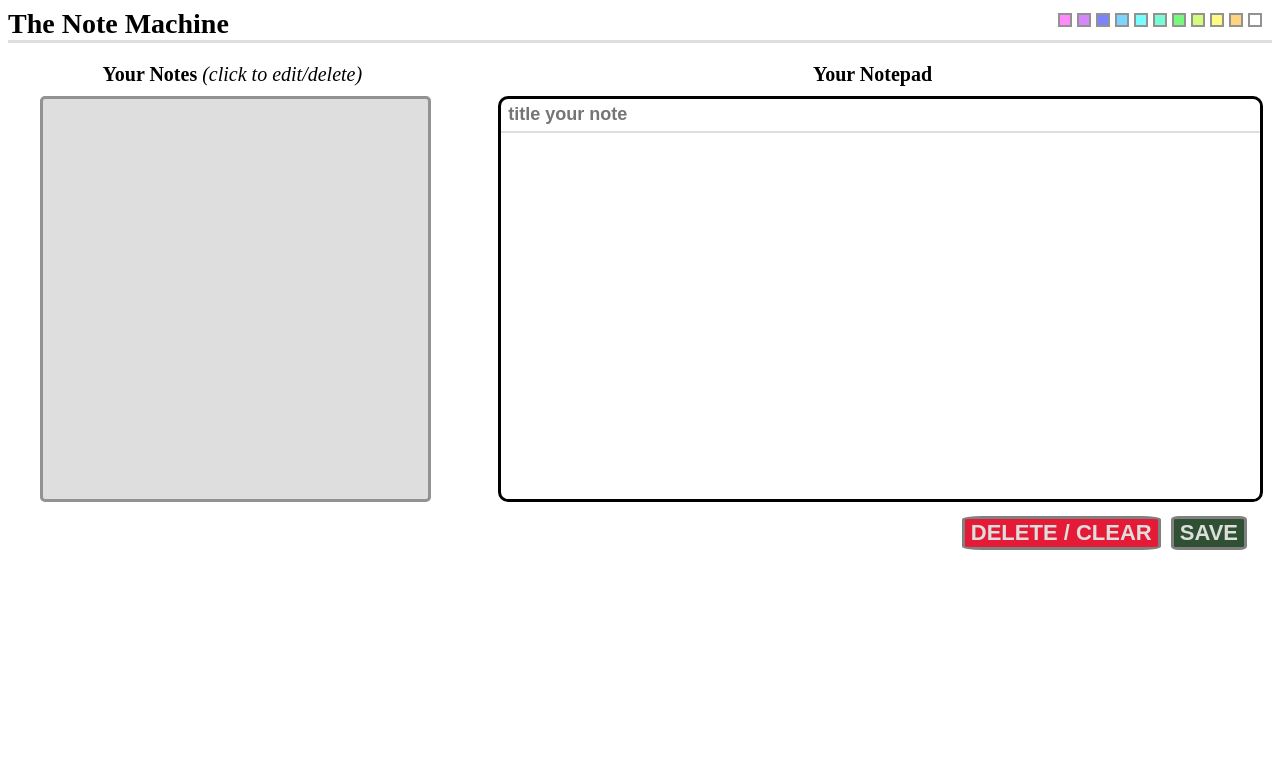
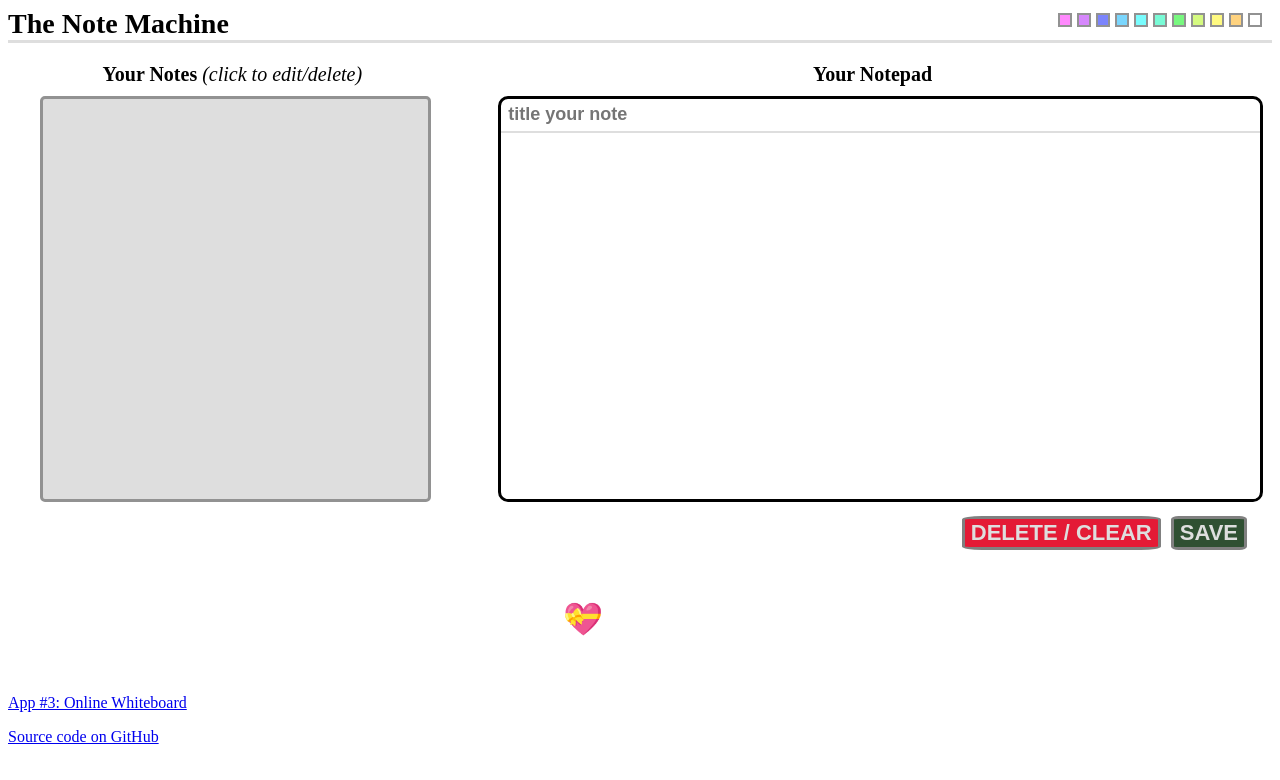
Before and after one commit to Omar8345/note-taking-app, a plain HTML site: page index.html in a window 1280 px wide. Drawn offline with nearby package versions, Linux system fonts and the light colour scheme.

Commit message:
Update index.html

```diff
--- a/index.html
+++ b/index.html
@@ -51,7 +51,13 @@
       <button id="btn-save">Save</button>
       <button id="btn-delete">Delete / Clear </button>
     </footer>
+    <h1 style="color:white; padding:40px; margin:0; text-align:center;">Made with 💝 by Omar Moustafa</h1>
+    <p><a href="https://www.example.com/">App #3: Online Whiteboard</a></p>
+    <p><a href="https://github.com/Omar8345/note-taking-app">Source code on GitHub</a></p>
+
+    </footer>
   </body>
   <script type='text/javascript' src='https://ajax.googleapis.com/ajax/libs/jquery/2.2.4/jquery.min.js'></script>
   <script type='text/javascript' src='app.js'></script>
+
 </html>
```
